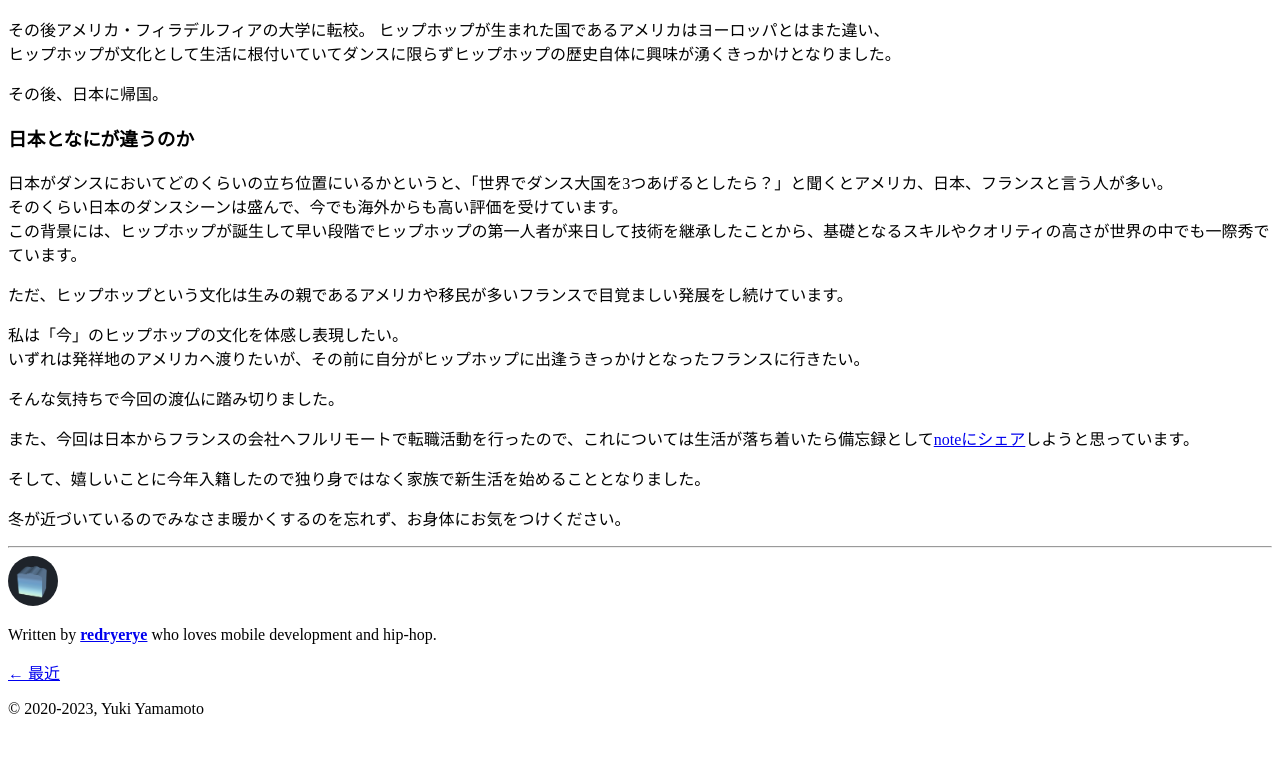
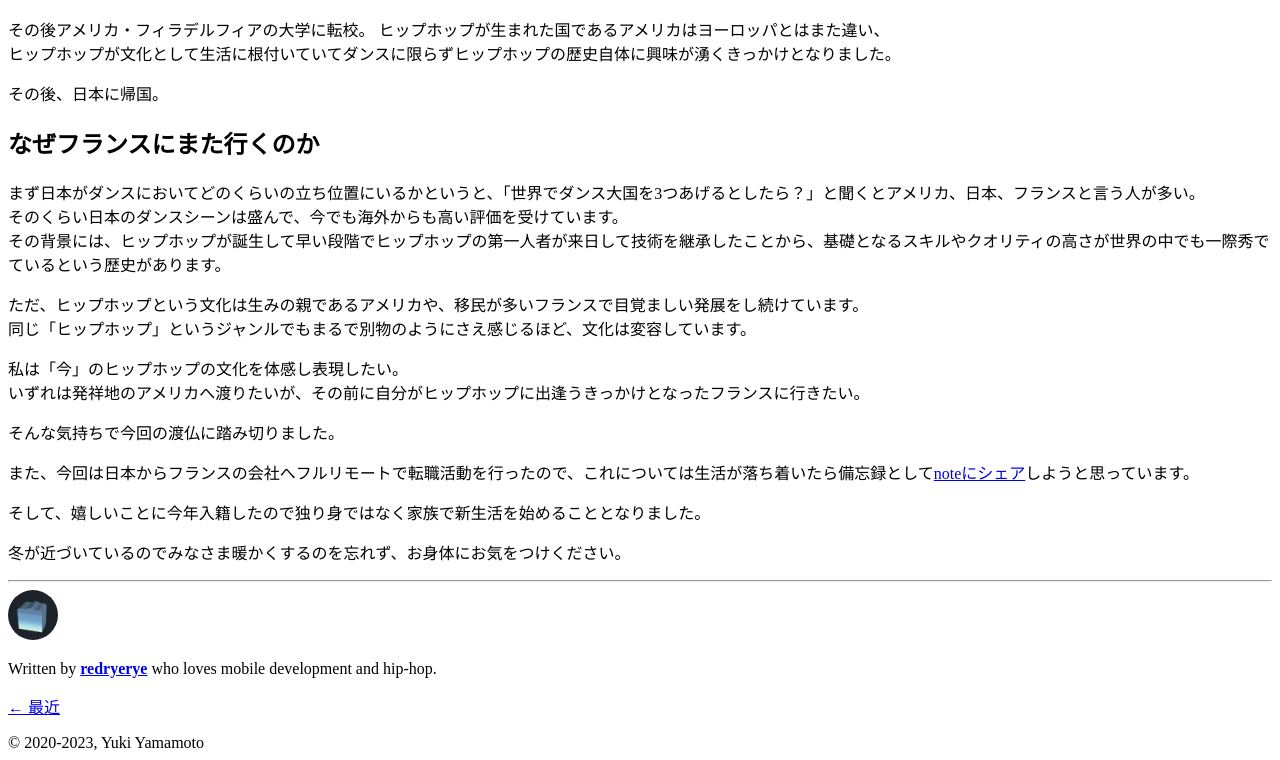
Before and after one commit to redryerye/portfolio, a Gatsby site: page /blog/higher-and-higher/ in a window 1280 px wide. Shown: the part 1586-2346 px from the top of the page. Before the commit the page ends 2312 px from the top, so only its background shows below. Built offline with nearby package versions, Linux system fonts and the light colour scheme; Gatsby itself is replaced by a stand-in of ours.

Commit message:
Update wording

```diff
--- a/content/blog/higher-and-higher/index.md
+++ b/content/blog/higher-and-higher/index.md
@@ -38,13 +38,14 @@ ogimage: "./paris2017.png"
 
 その後、日本に帰国。
 
-# 日本となにが違うのか
+## なぜフランスにまた行くのか
 
-日本がダンスにおいてどのくらいの立ち位置にいるかというと、「世界でダンス大国を3つあげるとしたら？」と聞くとアメリカ、日本、フランスと言う人が多い。
+まず日本がダンスにおいてどのくらいの立ち位置にいるかというと、「世界でダンス大国を3つあげるとしたら？」と聞くとアメリカ、日本、フランスと言う人が多い。
 そのくらい日本のダンスシーンは盛んで、今でも海外からも高い評価を受けています。
-この背景には、ヒップホップが誕生して早い段階でヒップホップの第一人者が来日して技術を継承したことから、基礎となるスキルやクオリティの高さが世界の中でも一際秀でています。
+その背景には、ヒップホップが誕生して早い段階でヒップホップの第一人者が来日して技術を継承したことから、基礎となるスキルやクオリティの高さが世界の中でも一際秀でているという歴史があります。
 
-ただ、ヒップホップという文化は生みの親であるアメリカや移民が多いフランスで目覚ましい発展をし続けています。
+ただ、ヒップホップという文化は生みの親であるアメリカや、移民が多いフランスで目覚ましい発展をし続けています。
+同じ「ヒップホップ」というジャンルでもまるで別物のようにさえ感じるほど、文化は変容しています。
 
 私は「今」のヒップホップの文化を体感し表現したい。
 いずれは発祥地のアメリカへ渡りたいが、その前に自分がヒップホップに出逢うきっかけとなったフランスに行きたい。
```
